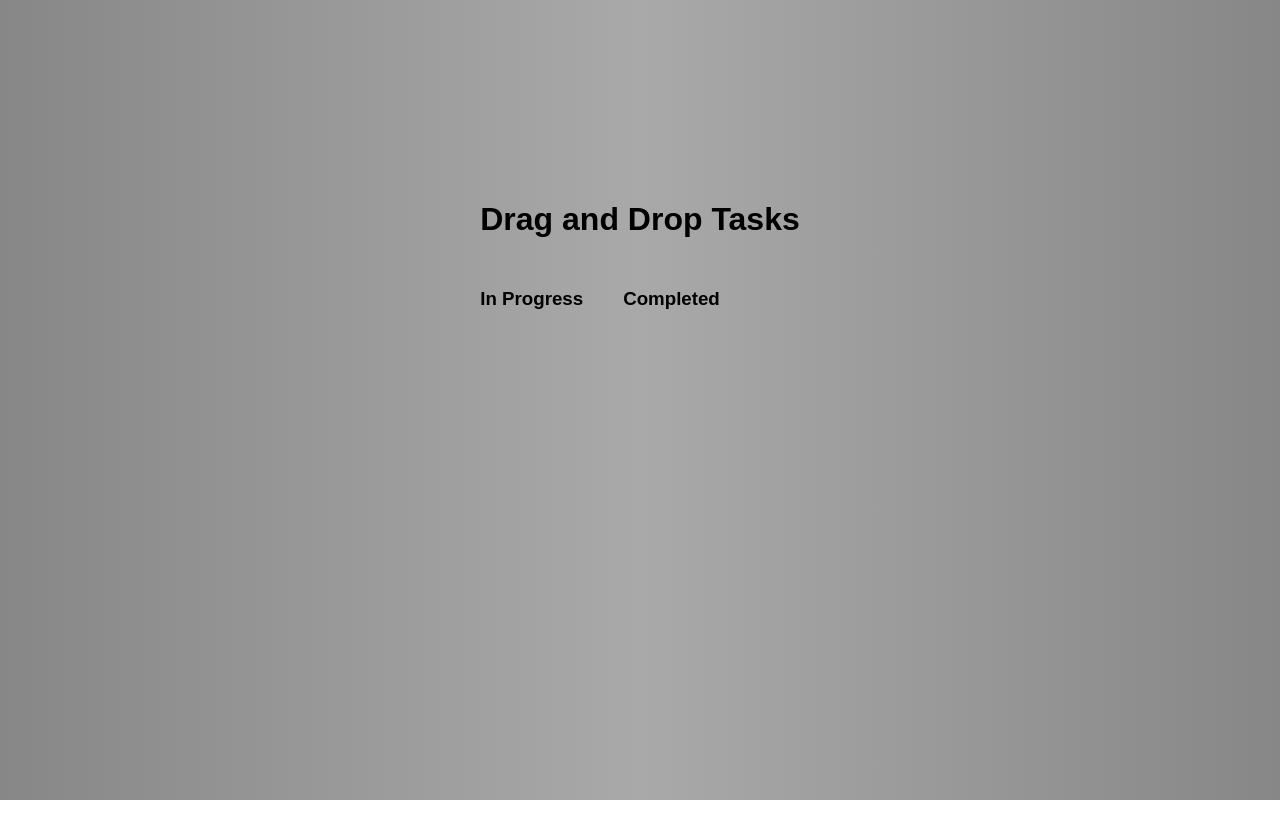
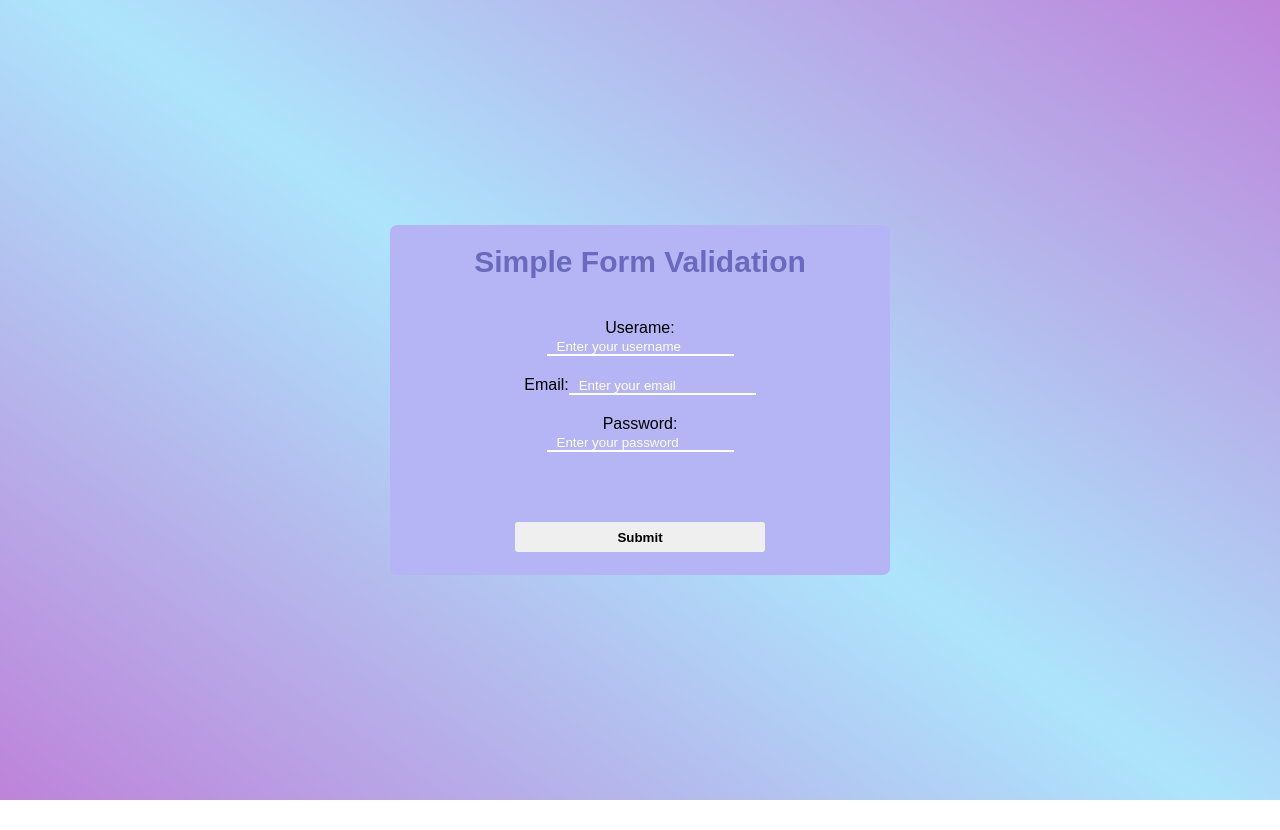
Before and after one commit to geethanjali128/25_react_projects, a React (Create React App) app: page / in a window 1280 px wide. After the commit the page ends 800 px from the top, so only its background shows below. Built offline with nearby package versions, Linux system fonts and the light colour scheme; no server answers.

Commit message:
25 react projects

```diff
--- a/src/App.js
+++ b/src/App.js
@@ -1,6 +1,6 @@
 import React from "react";
 import "./App.css";
-import DragAndDrop from "./components/drag-drop/DragAndDrop";
+import FormValidation from "./components/form-validation/FormValidation";
 
 // import ProgressBar from "./components/custom-progress-bar/ProgressBar";
 // import CustomProgressBar from "./components/custom-progress-bar-input/CustomProgressBar";
@@ -24,7 +24,12 @@ function App() {
       {/* <BMICalculator /> */}
       {/* <Ripple /> */}
       {/* <Main /> */}
-      <DragAndDrop />
+      {/* <DragAndDrop /> */}
+      {/* <Controlled />
+      <Uncontrolled /> */}
+      {/* <UncontrolledPanel /> */}
+      {/* <Accordion /> */}
+      <FormValidation />
     </div>
   );
 }
--- /dev/null
+++ b/src/components/form-validation/FormValidation.js
@@ -0,0 +1,120 @@
+import React, { useState } from "react";
+import "./form.css";
+
+const FormValidation = () => {
+  const [formData, setFormData] = useState({
+    username: "",
+    email: "",
+    password: "",
+  });
+
+  console.log(formData);
+
+  const [errors, setErrors] = useState({
+    username: "",
+    email: "",
+    password: "",
+  });
+
+  const validateInput = (getName, getValue) => {
+    if (getName === "username") {
+      setErrors({
+        ...errors,
+        username:
+          getValue.length < 3 ? "Username must be atleast 3 characters" : "",
+      });
+    } else if (getName === "email") {
+      setErrors({
+        ...errors,
+        email: /^[^\s@]+@[^\s@]+\.[^\s@]+$/.test(getValue)
+          ? ""
+          : "Invalid Email",
+      });
+    } else if (getName === "password") {
+      setErrors({
+        ...errors,
+        password:
+          getValue.length < 5 ? "Password must be atleast 5 charcters" : "",
+      });
+    }
+  };
+
+  const handleFormChange = (e) => {
+    const { name, value } = e.target;
+
+    setFormData({
+      ...formData,
+      [name]: value,
+    });
+
+    validateInput(name, value);
+  };
+
+  const handleFormSubmit = (event) => {
+    event.preventDefault();
+    // const validateErrors = {};
+    // Object.keys(formData).forEach((dataItem) => {
+    //   validateInput(dataItem, formData[dataItem]);
+    //   if (errors[dataItem]) {
+    //     validateErrors[dataItem] = errors[dataItem];
+    //   }
+    // });
+    // setErrors((prevErrors) => ({
+    //   ...prevErrors,
+    //   ...validateErrors,
+    // }));
+    // if (Object.values(validateErrors).every((error) => error === "")) {
+    //   // perform your form submission logic
+    // } else {
+    //   console.log("error is present please fix it");
+    // }
+  };
+  return (
+    <div className="container">
+      <div className="form-container">
+        <h1>Simple Form Validation</h1>
+        <form onSubmit={handleFormSubmit} autoComplete="off">
+          <div className="input-wrapper">
+            <label htmlFor="username">Userame:</label>
+            <input
+              type="text"
+              name="username"
+              id="username"
+              value={formData.username}
+              onChange={handleFormChange}
+              placeholder="Enter your username"
+            />
+            <span>{errors?.username}</span>
+          </div>
+          <div className="input-wrapper">
+            <label htmlFor="email">Email:</label>
+            <input
+              className="email-input"
+              type="email"
+              name="email"
+              id="email"
+              value={formData.email}
+              onChange={handleFormChange}
+              placeholder="Enter your email"
+            />
+            <span>{errors?.email}</span>
+          </div>
+          <div className="input-wrapper">
+            <label htmlFor="password">Password:</label>
+            <input
+              type="password"
+              name="password"
+              id="password"
+              value={formData.password}
+              onChange={handleFormChange}
+              placeholder="Enter your password"
+            />
+            <span>{errors?.password}</span>
+          </div>
+          <button type="submit">Submit</button>
+        </form>
+      </div>
+    </div>
+  );
+};
+export default FormValidation;
--- /dev/null
+++ b/src/components/form-validation/form.css
@@ -0,0 +1,79 @@
+.container {
+  width: 100%;
+  height: 100vh;
+  margin: 0;
+  padding: 0;
+  box-sizing: border-box;
+  font-family: sans-serif;
+  text-align: center;
+  align-content: center;
+  padding-top: -50px;
+  background: linear-gradient(
+    35deg,
+    rgb(190, 131, 218),
+    rgb(173, 229, 252),
+    rgb(190, 131, 218)
+  );
+}
+.form-container {
+  width: 500px;
+  height: 350px;
+  /* border: 2px solid black; */
+  border-radius: 7px;
+  margin: auto;
+  background-color: rgb(181, 181, 245);
+}
+
+.form-container > h1 {
+  padding-top: 20px;
+  font-size: 30px;
+  color: rgb(105, 105, 189);
+}
+
+form {
+  display: flex;
+  flex-direction: column;
+  width: 250px;
+  margin: 40px auto;
+}
+
+.input-wrapper {
+  margin-bottom: 20px;
+}
+
+.input-wrapper > label {
+  flex: 1;
+  text-align: right;
+}
+
+.input-wrapper > input {
+  flex: 2;
+  background-color: transparent;
+  border: 0;
+  outline: 0;
+  padding-left: 10px;
+  border-bottom: 2px solid #fff;
+}
+
+::placeholder {
+  color: #fff;
+}
+
+.input-wrapper > span {
+  color: red;
+}
+
+form > button {
+  margin-top: 50px;
+  border: 0;
+  outline: 0;
+  padding: 5px;
+  border-radius: 3px;
+  cursor: pointer;
+  height: 30px;
+  font-weight: bold;
+}
+
+form > button:hover {
+  border: 2px solid rgb(105, 105, 189);
+}
```
Also changed, not shown: src/components1/controlled-uncontrolled/Controlled.js (added, +17 -0 lines), src/components1/controlled-uncontrolled/ControlledPanel.js (added, +25 -0 lines), src/components1/controlled-uncontrolled/Uncontrolled.js (added, +14 -0 lines), src/components1/controlled-uncontrolled/UncontrolledPanel.js (added, +16 -0 lines), src/components1/HOC/Main.js (renamed from src/components/HOC/Main.js), src/components1/HOC/UserList.js (renamed from src/components/HOC/UserList.js), src/components1/HOC/withLoading.js (renamed from src/components/HOC/withLoading.js).
